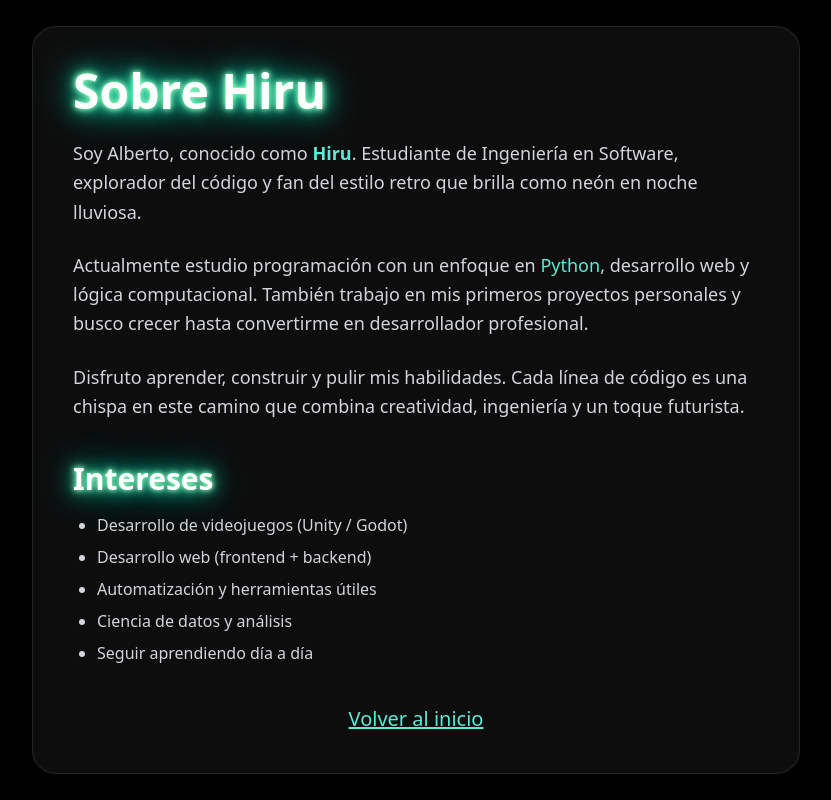
After one commit to AlbertoHiru/Servicios_WEB, a Flask app: page /sobremi in a window 1280 px wide. The commit adds this page. Shown: the whole page, without its empty margins (224-1055 px from the left). Run offline with Flask 3, Linux system fonts and the light colour scheme; some libraries are stand-ins or nearby versions.

Commit message:
agregue codigo html para darle un look a la pagina

```diff
--- /dev/null
+++ b/templates/sobremi.html
@@ -0,0 +1,58 @@
+<!DOCTYPE html>
+<html lang="es">
+<head>
+<meta charset="UTF-8" />
+<meta name="viewport" content="width=device-width, initial-scale=1.0" />
+<title>Hiru - Info</title>
+<script src="https://cdn.tailwindcss.com"></script>
+<style>
+.neon {
+text-shadow: 0 0 5px #8bffbe, 0 0 10px #8bffbe, 0 0 20px #00ffcc, 0 0 40px #00ffcc;
+}
+</style>
+</head>
+<body class="min-h-screen bg-black text-white flex items-center justify-center p-6">
+<div class="max-w-3xl w-full bg-white/5 backdrop-blur-xl rounded-3xl p-10 border border-white/10 shadow-2xl">
+
+
+<h1 class="text-5xl font-bold neon mb-6">Sobre Hiru</h1>
+
+
+<p class="text-lg text-gray-300 leading-relaxed mb-6">
+Soy Alberto, conocido como <span class="font-semibold text-teal-300">Hiru</span>. Estudiante de Ingeniería en Software, explorador del código y fan del estilo retro que brilla como neón en noche lluviosa.
+</p>
+
+
+<p class="text-lg text-gray-300 leading-relaxed mb-6">
+Actualmente estudio programación con un enfoque en <span class="text-teal-300">Python</span>,
+desarrollo web y lógica computacional. También trabajo en mis primeros proyectos personales
+y busco crecer hasta convertirme en desarrollador profesional.
+</p>
+
+
+<p class="text-lg text-gray-300 leading-relaxed mb-10">
+Disfruto aprender, construir y pulir mis habilidades. Cada línea de código es una chispa
+en este camino que combina creatividad, ingeniería y un toque futurista.
+</p>
+
+
+<div class="flex flex-col gap-4">
+<h2 class="text-3xl font-bold neon">Intereses</h2>
+<ul class="list-disc pl-6 text-gray-300 space-y-2">
+<li>Desarrollo de videojuegos (Unity / Godot)</li>
+<li>Desarrollo web (frontend + backend)</li>
+<li>Automatización y herramientas útiles</li>
+<li>Ciencia de datos y análisis</li>
+<li>Seguir aprendiendo día a día</li>
+</ul>
+</div>
+
+
+<div class="mt-10 text-center">
+<a href="/" class="text-teal-300 hover:text-white transition-all text-xl underline">Volver al inicio</a>
+</div>
+
+
+</div>
+</body>
+</html>
```
Also changed, not shown: templates/index.html (+89 -1 lines).
